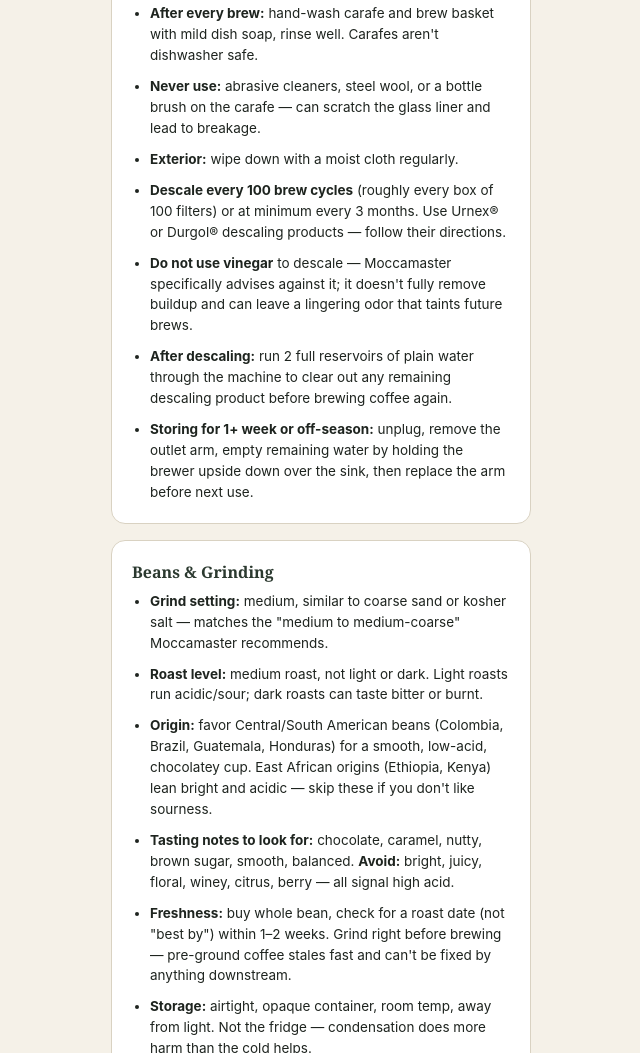
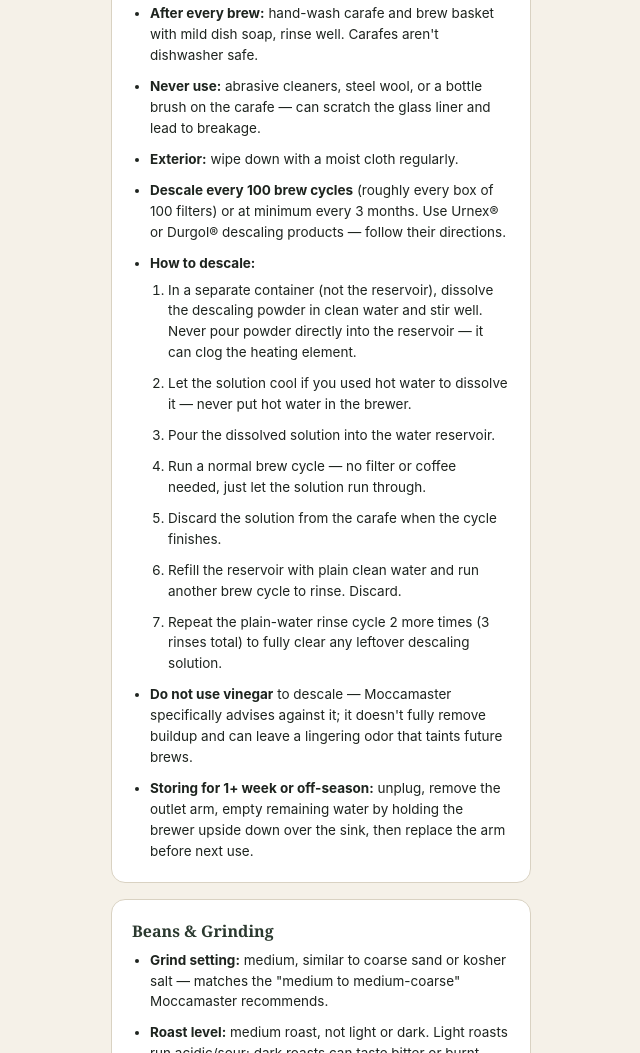
Before and after one commit to DrMayhemxMIRx/moccamaster-calculator, a plain HTML site: page index.html in a window 1280 px wide. Shown: the part 2270-3323 px from the top of the page, without its empty margins (319-959 px from the left). Drawn offline with Linux system fonts and the light colour scheme.

Commit message:
Update index.html

```diff
--- a/index.html
+++ b/index.html
@@ -428,8 +428,18 @@
       <li><strong>Never use:</strong> abrasive cleaners, steel wool, or a bottle brush on the carafe — can scratch the glass liner and lead to breakage.</li>
       <li><strong>Exterior:</strong> wipe down with a moist cloth regularly.</li>
       <li><strong>Descale every 100 brew cycles</strong> (roughly every box of 100 filters) or at minimum every 3 months. Use Urnex® or Durgol® descaling products — follow their directions.</li>
+      <li><strong>How to descale:</strong>
+        <ol style="margin-top:6px; padding-left:18px;">
+          <li>In a separate container (not the reservoir), dissolve the descaling powder in clean water and stir well. Never pour powder directly into the reservoir — it can clog the heating element.</li>
+          <li>Let the solution cool if you used hot water to dissolve it — never put hot water in the brewer.</li>
+          <li>Pour the dissolved solution into the water reservoir.</li>
+          <li>Run a normal brew cycle — no filter or coffee needed, just let the solution run through.</li>
+          <li>Discard the solution from the carafe when the cycle finishes.</li>
+          <li>Refill the reservoir with plain clean water and run another brew cycle to rinse. Discard.</li>
+          <li>Repeat the plain-water rinse cycle 2 more times (3 rinses total) to fully clear any leftover descaling solution.</li>
+        </ol>
+      </li>
       <li><strong>Do not use vinegar</strong> to descale — Moccamaster specifically advises against it; it doesn't fully remove buildup and can leave a lingering odor that taints future brews.</li>
-      <li><strong>After descaling:</strong> run 2 full reservoirs of plain water through the machine to clear out any remaining descaling product before brewing coffee again.</li>
       <li><strong>Storing for 1+ week or off-season:</strong> unplug, remove the outlet arm, empty remaining water by holding the brewer upside down over the sink, then replace the arm before next use.</li>
     </ul>
   </div>
```
